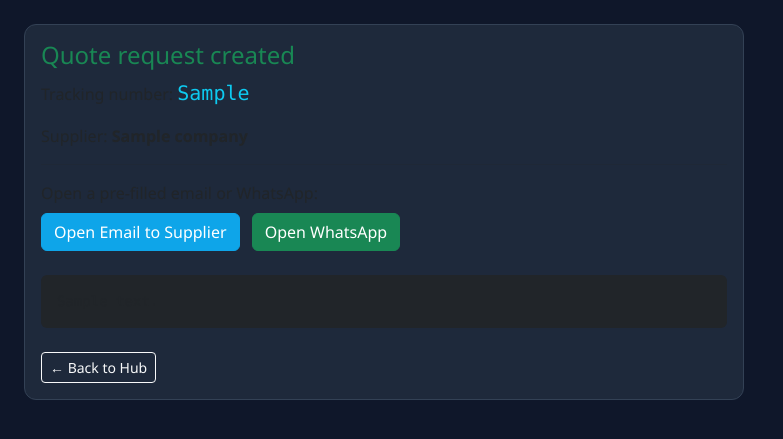
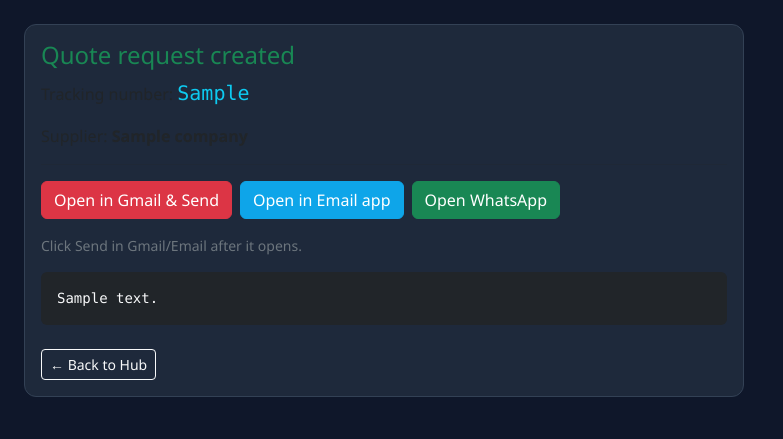
Before and after one commit to dwayneroetz-arch/accent-manufacturing-portal, a Python web app: template templates/maintenance_quote_sent.html in a window 1280 px wide. Shown: the part 57-496 px from the top of the page, without its empty margins (0-783 px from the left). Run offline with Jinja, Linux system fonts and the light colour scheme; the template is opened without the code that fills it: most values are stand-ins (such as "Sample title", 1, 10 or a date in 2020).

Commit message:
Quote sent page: add Gmail compose button

```diff
--- a/templates/maintenance_quote_sent.html
+++ b/templates/maintenance_quote_sent.html
@@ -7,12 +7,17 @@
     <p>Tracking number: <code class="text-info fs-5">{{ tracking_no }}</code></p>
     <p>Supplier: <strong>{{ supplier.company }}</strong></p>
     <hr>
-    <p class="mb-2">Open a pre-filled email or WhatsApp:</p>
-    <a href="{{ mailto }}" class="btn btn-primary mb-2 me-2">Open Email to Supplier</a>
-    {% if wa %}
-    <a href="{{ wa }}" target="_blank" class="btn btn-success mb-2">Open WhatsApp</a>
-    {% endif %}
-    <pre class="bg-dark p-3 rounded small mt-3" style="white-space:pre-wrap">{{ body }}</pre>
+    <div class="d-flex flex-wrap gap-2 mb-3">
+      {% if gmail %}
+      <a href="{{ gmail }}" target="_blank" rel="noopener" class="btn btn-danger">Open in Gmail & Send</a>
+      {% endif %}
+      <a href="{{ mailto }}" class="btn btn-primary">Open in Email app</a>
+      {% if wa %}
+      <a href="{{ wa }}" target="_blank" class="btn btn-success">Open WhatsApp</a>
+      {% endif %}
+    </div>
+    <p class="small text-secondary">Click Send in Gmail/Email after it opens.</p>
+    <pre class="bg-dark text-light p-3 rounded small" style="white-space:pre-wrap">{{ body }}</pre>
     <a href="{{ url_for('maintenance_hub') }}" class="btn btn-outline-light btn-sm mt-2">← Back to Hub</a>
   </div>
 </div>
```
